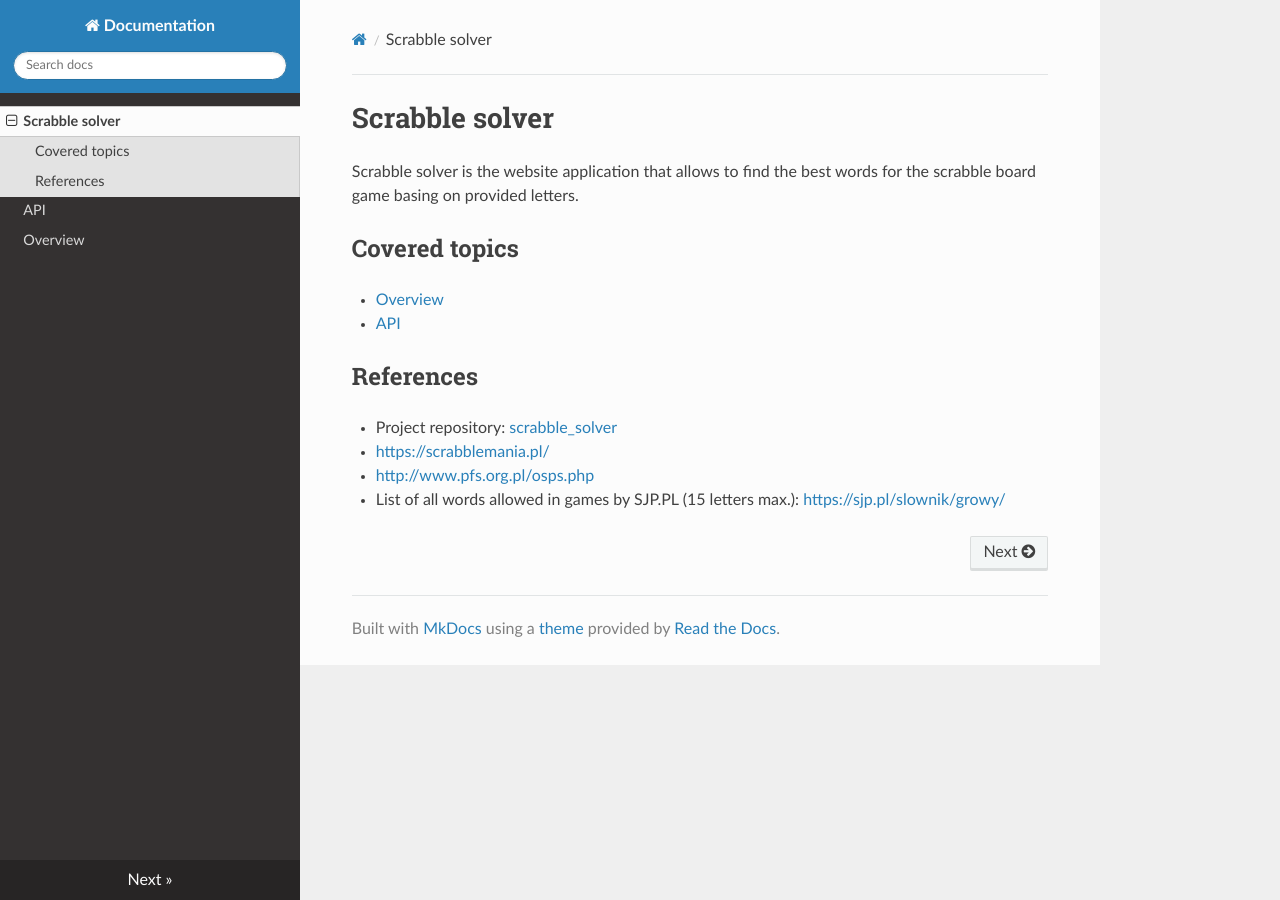
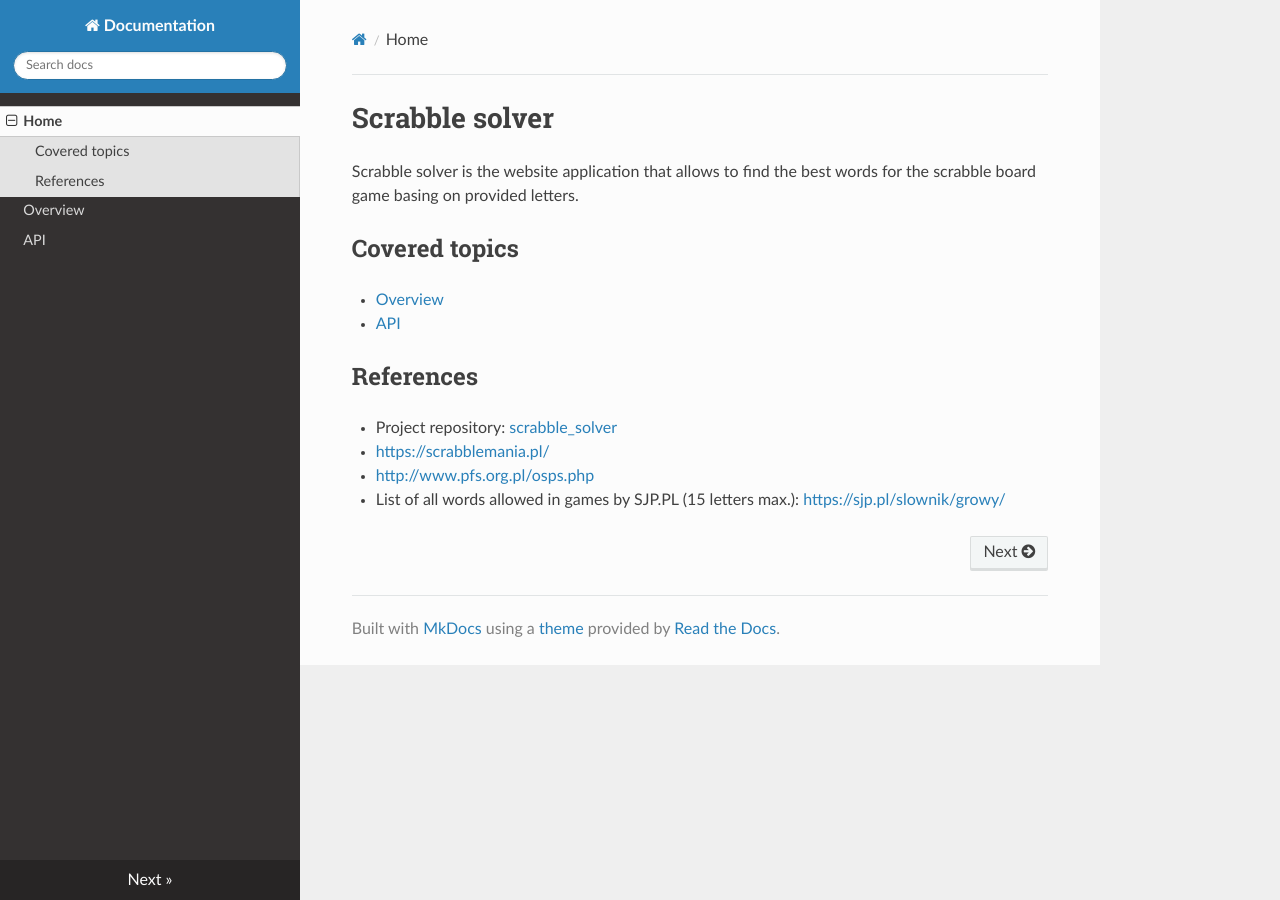
Before and after one commit to rafalsiniewicz/scrabble_solver, an MkDocs documentation site: the page built from app/templates/documentation/docs/index.md, in a window 1280 px wide. Built offline with MkDocs 1.6.1, drawn with Linux system fonts in a browser that asks for light colours; nearby versions of some CDN libraries; some of the changed lines change nothing that is shown.

Commit message:
update nav in mkdocs.yml

```diff
--- a/app/templates/documentation/docs/index.md
+++ b/app/templates/documentation/docs/index.md
@@ -3,8 +3,8 @@
 Scrabble solver is the website application that allows to find the best words for the scrabble board game basing on provided letters.
 
 ## Covered topics
-- [Overview](https://scrabble-solver.netlify.app/documentation/site/overview/index.html)
-- [API](https://scrabble-solver.netlify.app/documentation/site/api/index.html)
+- [Overview](overview.md)
+- [API](api.md)
 
 ## References
 - Project repository: [scrabble_solver](https://github.com/rafalsiniewicz/scrabble_solver)
--- a/app/templates/documentation/mkdocs.yml
+++ b/app/templates/documentation/mkdocs.yml
@@ -1,2 +1,7 @@
 site_name: Documentation
+site_url: https://scrabble-solver.netlify.app/documentation/site/
 theme: readthedocs
+nav:
+    - Home: index.md
+    - Overview: overview.md
+    - API: api.md
```
Also changed, not shown: app/templates/documentation/site/404.html, app/templates/documentation/site/index.html, app/templates/documentation/site/search.html, app/templates/documentation/site/search/search_index.json, app/templates/documentation/site/sitemap.xml, 1 other file.
